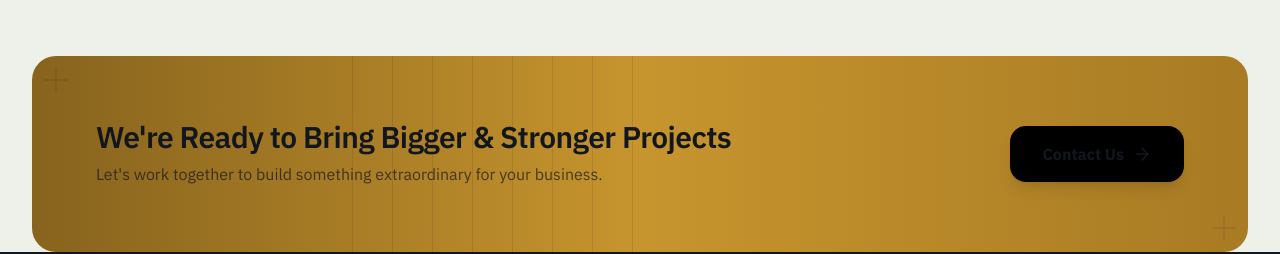
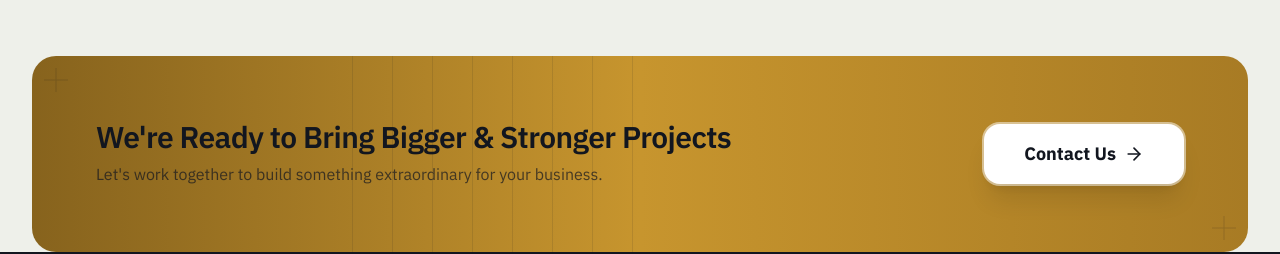
Before and after one commit to BhaveshSolanki2611/WebITShop2, a Next.js app: page / in a window 1280 px wide. Shown: the part 6240-6494 px from the top of the page. Built offline with nearby package versions, Linux system fonts and the light colour scheme.

Commit message:
fix: make CTA Contact Us button white for maximum visibility on brass background

```diff
--- a/components/sections/CTABanner.tsx
+++ b/components/sections/CTABanner.tsx
@@ -21,7 +21,7 @@ export function CTABanner() {
             </div>
             <Link
               href="/contact"
-              className="inline-flex items-center gap-2 px-8 py-4 bg-black text-white rounded-xl font-bold text-base hover:bg-black/80 transition-colors shrink-0 shadow-lg"
+              className="inline-flex items-center gap-2 px-10 py-4 bg-white text-black rounded-xl font-bold text-lg hover:bg-gray-100 transition-colors shrink-0 shadow-xl ring-2 ring-white/50"
             >
               Contact Us
               <ArrowRight className="w-5 h-5" />
```
